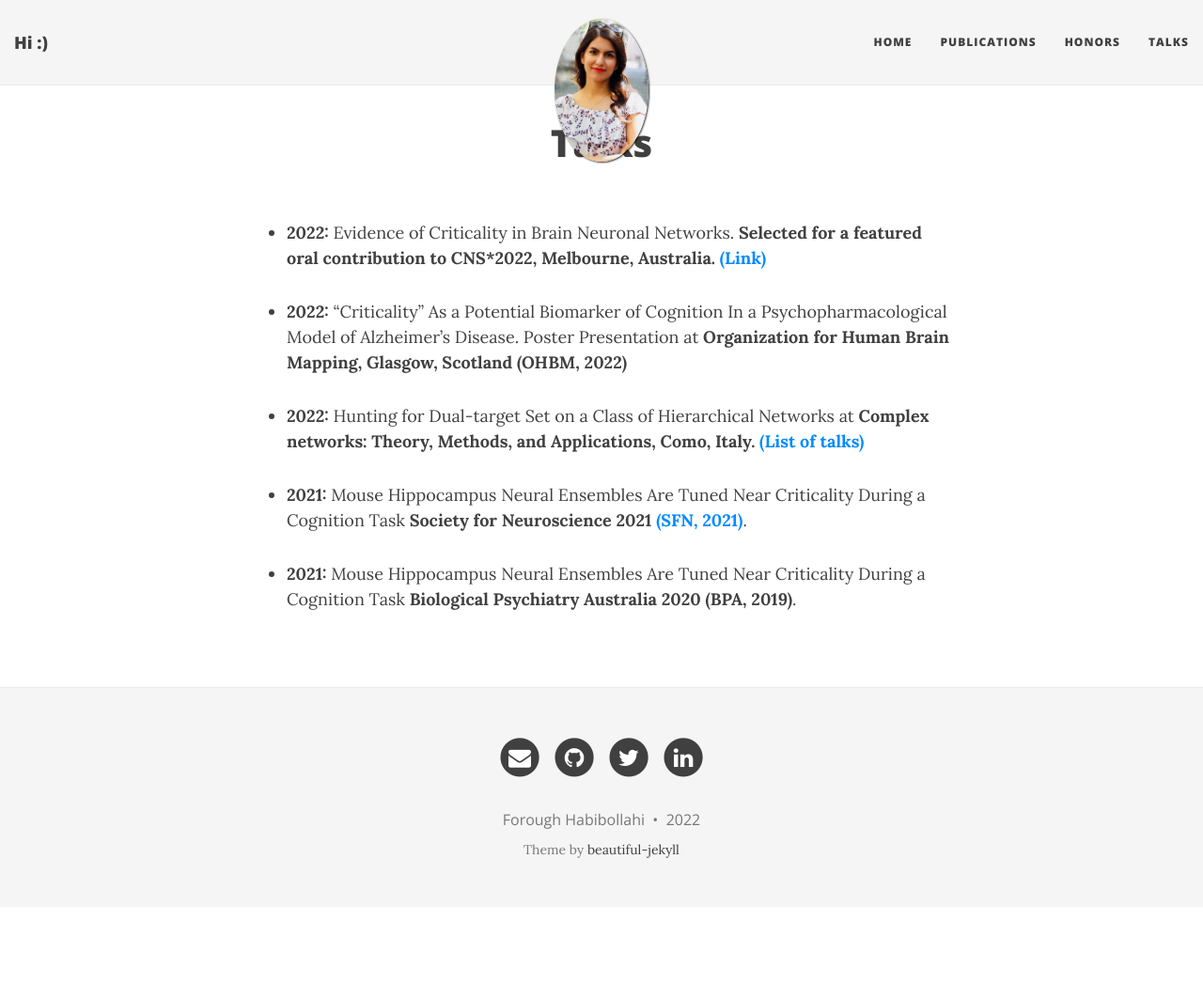
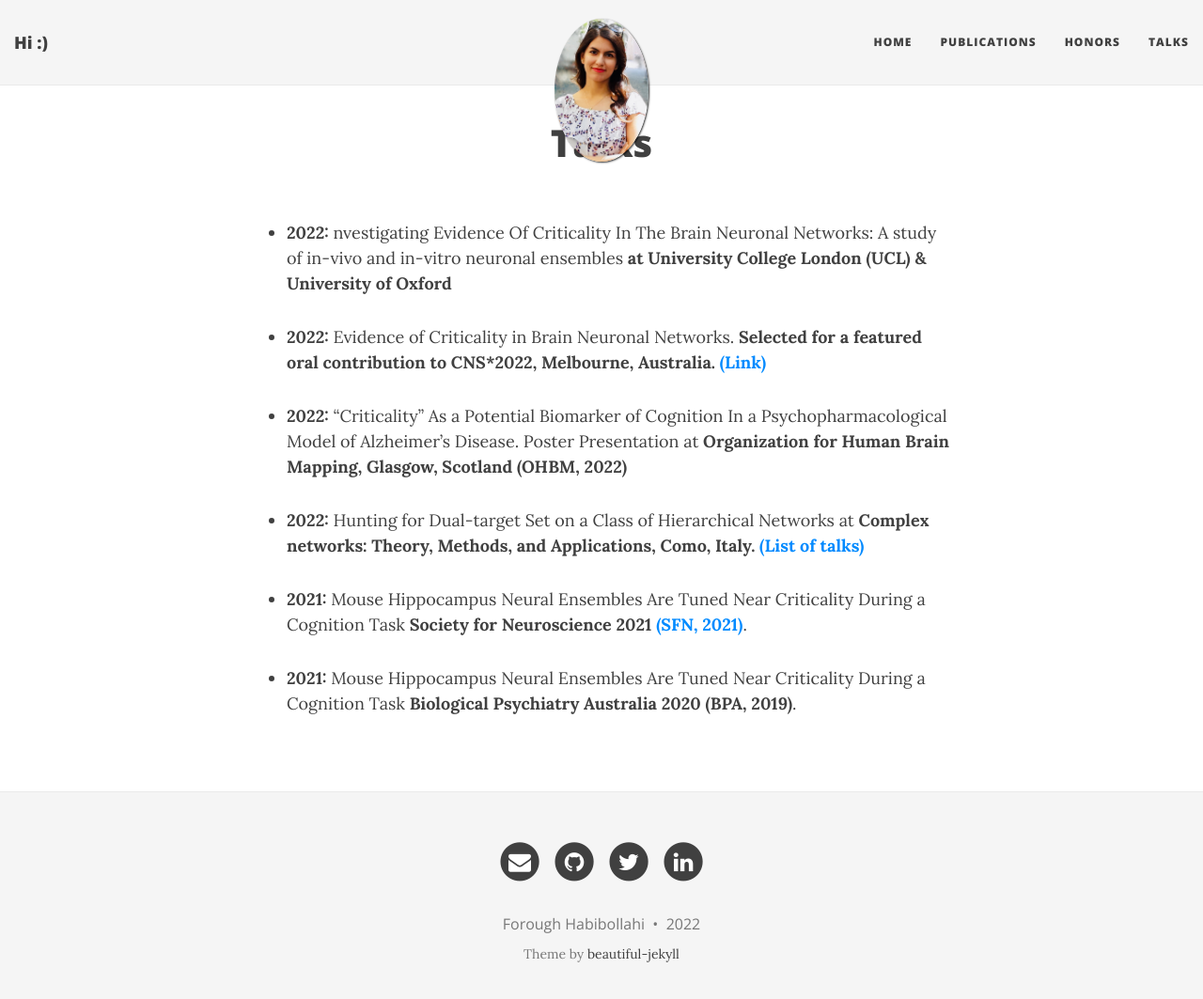
Before and after one commit to ForoughHa/ForoughHa.github.io, a Jekyll site: the page built from talks.md, in a window 1280 px wide and 1076 px high. Shown: the top 1063 px of the window at 94% size. Built offline with Jekyll 4.4.1, drawn with Linux system fonts in a browser that asks for light colours; nearby versions of some CDN libraries.

Commit message:
Update talks.md

```diff
--- a/talks.md
+++ b/talks.md
@@ -2,6 +2,8 @@
 layout: page
 title: Talks
 ---
+
+- <b>2022:</b> nvestigating Evidence Of Criticality In The Brain Neuronal Networks: A study of in-vivo and in-vitro neuronal ensembles <b> at University College London (UCL) & University of Oxford </b>
 
 - <b>2022:</b> Evidence of Criticality in Brain Neuronal Networks. <b> Selected for a featured oral contribution to CNS*2022, Melbourne, Australia. <a href = "https://www.cnsorg.org/cns-2022-presentations">(Link)</a></b>
 
```
